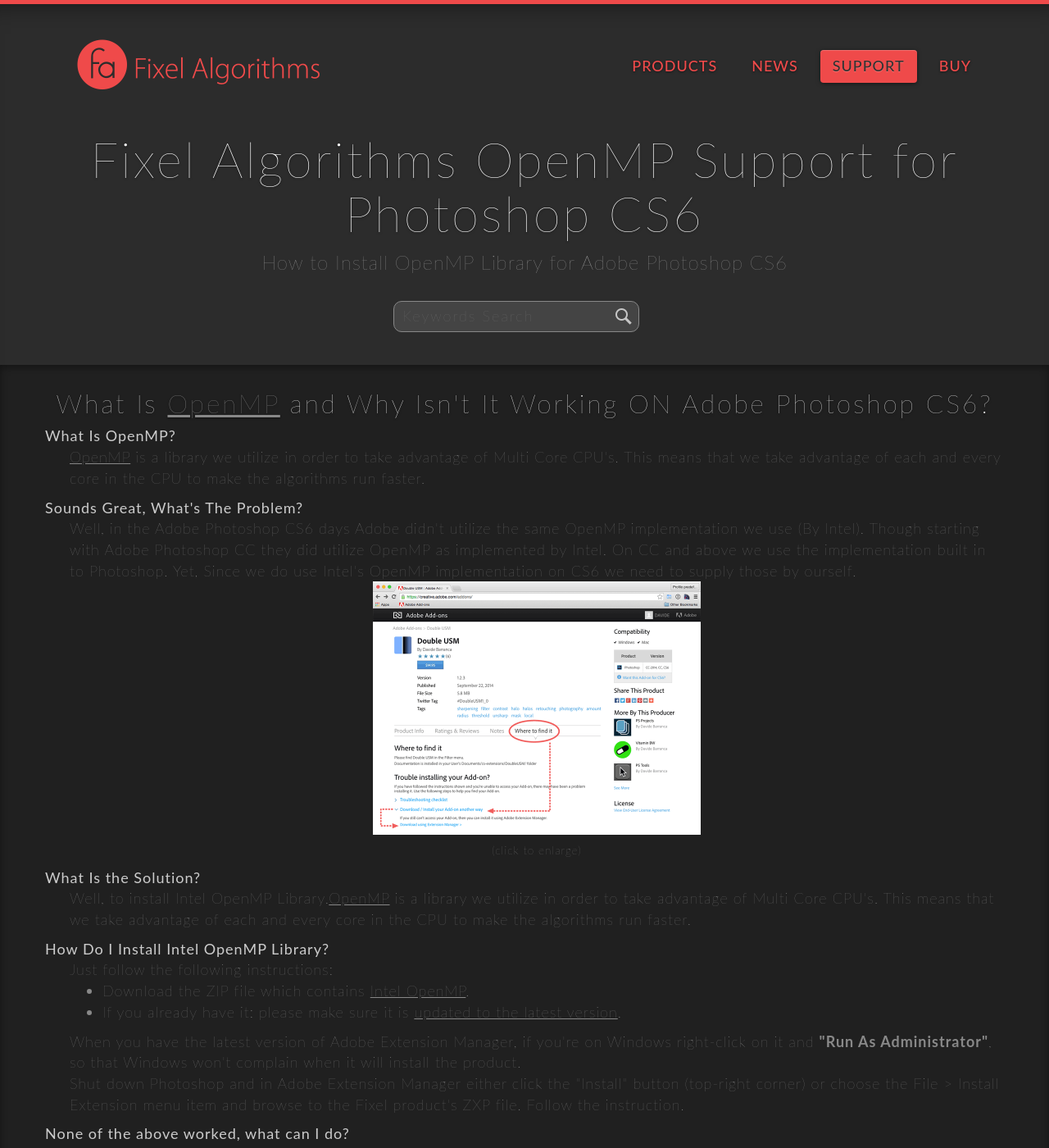
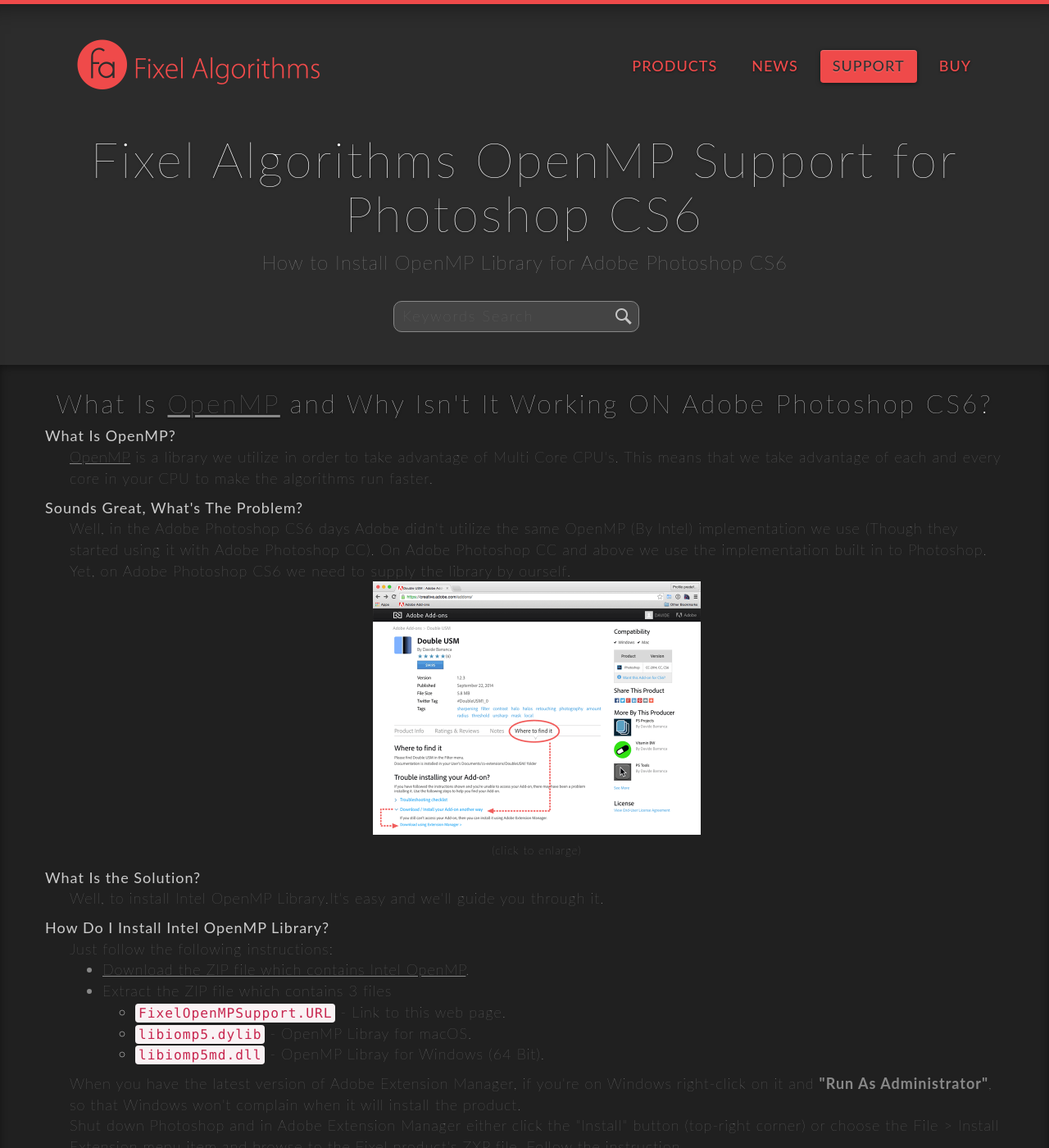
Before and after one commit to FixelAlgorithmsTeam/fixel, a Jekyll site: the page built from support/fixel-openmp-support.html, in a window 1280 px wide and 1400 px high. Shown: the whole window at 82% size. Built offline with Jekyll 4.4.1, drawn with Linux system fonts in a browser that asks for light colours; nearby versions of some CDN libraries; comment, search, counter and statistics services are not loaded.

Commit message:
New 	- 	Added OpenMP support page. Fixed 	- 	B Known Issues 	-	C To Do 	- 	D Remarks 	- 	E

```diff
--- a/support/fixel-openmp-support.html
+++ b/support/fixel-openmp-support.html
@@ -26,13 +26,13 @@
 					<dl class="feature-text">
 						<div class="def">
 							<dt>What Is OpenMP?</dt>
-							<dd><a href="https://en.wikipedia.org/wiki/OpenMP" target="_blank">OpenMP</a> is a library we utilize in order to take advantage of Multi Core CPU's. This means that we take advantage of each and every core in the CPU to make the algorithms run faster.</dd>
+							<dd><a href="https://en.wikipedia.org/wiki/OpenMP" target="_blank">OpenMP</a> is a library we utilize in order to take advantage of Multi Core CPU's. This means that we take advantage of each and every core in your CPU to make the algorithms run faster.</dd>
 						</div>
 						<div class="def">
 							<dt>Sounds Great, What's The Problem?</dt>
 							<dd>
-								Well, in the Adobe Photoshop CS6 days Adobe didn't utilize the same OpenMP implementation we use (By Intel). Though starting with Adobe Photoshop CC they did utilize OpenMP as implemented by Intel.
-								On CC and above we use the implementation built in to Photoshop. Yet, Since we do use Intel's OpenMP implementation on CS6 we need to supply those by ourself.
+								Well, in the Adobe Photoshop CS6 days Adobe didn't utilize the same OpenMP (By Intel) implementation we use (Though they started using it with Adobe Photoshop CC).
+								On Adobe Photoshop CC and above we use the implementation built in to Photoshop. Yet, on Adobe Photoshop CS6 we need to supply the library by ourself.
 								<figure>
 									<a href="images/Adobe-Add-ons-find-ZXP-installer.png"><img src="images/Adobe-Add-ons-find-ZXP-installer.png" alt="Adobe Add-ons - how to find a ZXP installer" width="400" height="309" class="img-responsive img-center" style="margin-bottom: 10px"></a>
 									<figcaption>(click to enlarge)</figcaption>
@@ -41,14 +41,19 @@
 						</div>
 						<div class="def">
 							<dt>What Is the Solution?</dt>
-							<dd>Well, to install Intel OpenMP Library.<a href="https://en.wikipedia.org/wiki/OpenMP" target="_blank">OpenMP</a> is a library we utilize in order to take advantage of Multi Core CPU's. This means that we take advantage of each and every core in the CPU to make the algorithms run faster.</dd>
+							<dd>Well, to install Intel OpenMP Library.It's easy and we'll guide you through it.</dd>
 						</div>
 						<div class="def">
 							<dt>How Do I Install Intel OpenMP Library?</dt>
 							<dd>Just follow the following instructions:
 							<ul>
-								<li>Download the ZIP file which contains <a href="https://fixelalgorithms.co/support/IntelOpenMP1_0_000.zip" target="_blank">Intel OpenMP</a>.</li>
-								<li>If you already have it: please make sure it is <a href="https://www.adobe.com/exchange/em_updates/" target="_blank">updated to the latest version</a>.</li>
+								<li><a href="https://fixelalgorithms.co/support/IntelOpenMP1_0_000.zip" target="_blank">Download the ZIP file which contains Intel OpenMP</a>.</li>
+								<li>Extract the ZIP file which contains 3 files</li>
+								<ul>
+									<li><code class="highlighter-rouge">FixelOpenMPSupport.URL</code> - Link to this web page.</li>
+									<li><code class="highlighter-rouge">libiomp5.dylib</code> - OpenMP Libray for macOS.</li>
+									<li><code class="highlighter-rouge">libiomp5md.dll</code> - OpenMP Libray for Windows (64 Bit).</li>
+								</ul>
 							</ul>
 							When you have the latest version of Adobe Extension Manager, if you're on Windows right-click on it and <b>"Run As Administrator"</b>, so that Windows won't complain when it will install the product.
 							<br>
```
